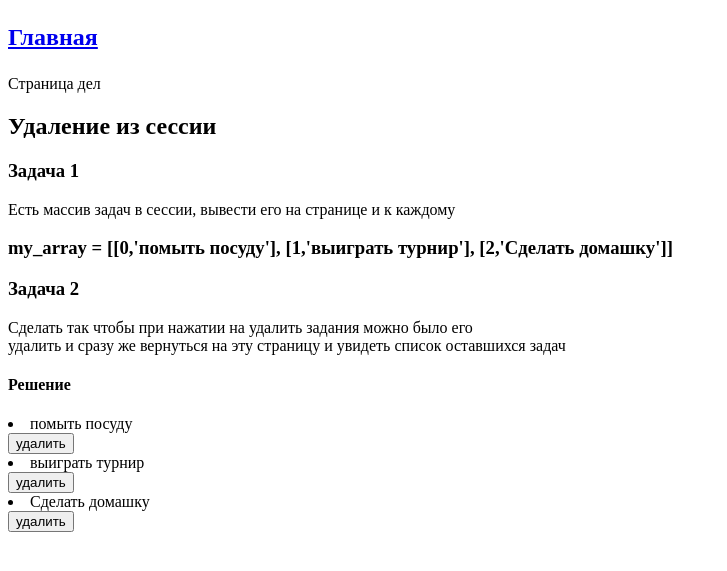
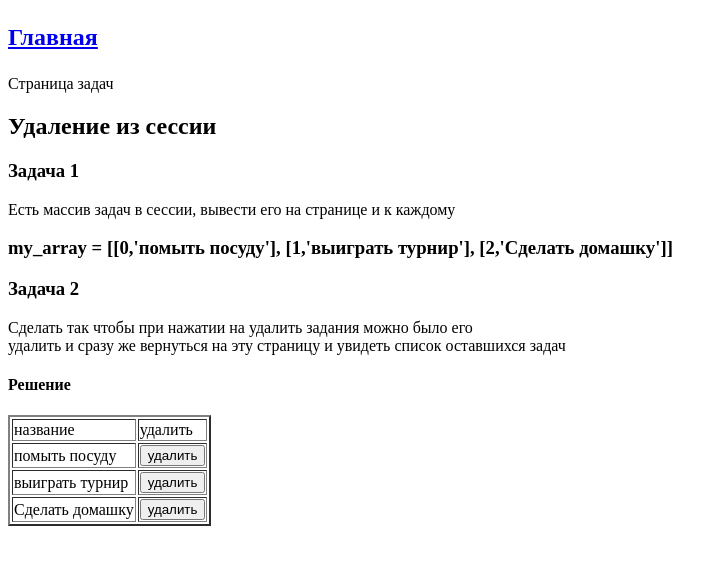
Before and after one commit to drhtka/webykhackbackend, a Django app: page /backend7/ in a window 1280 px wide. Shown: the top 571 px of the page, without its empty margins (0-727 px from the left). Run offline with Django 3.2, Linux system fonts and the light colour scheme.

Commit message:
Hackaton7

```diff
--- a/backend7/views.py
+++ b/backend7/views.py
@@ -17,12 +17,12 @@ class BackendDel7View(View):
     def post(self, request):
         id_del = int(request.POST.get('id'))
         my_test_ses = request.session['my_list']
-        my_counter = 0
+        #my_counter = 0
         for my_test_ses_s in my_test_ses:
             if my_test_ses_s[0] == id_del:
                 print('test')
                 print(my_test_ses_s[0])
-                del my_test_ses[my_counter]
-            my_counter += 1
+                del my_test_ses[0]
+            #my_counter += 1
         request.session['my_list'] = my_test_ses
         return render(request, 'backend7/backend7.html', {'my_array': request.session['my_list']})
--- a/templates/backend7/backend7.html
+++ b/templates/backend7/backend7.html
@@ -1,7 +1,7 @@
 {% extends 'base.html' %}
 {% block title %}<title>Backend 7</title>{% endblock title %}
 {% block content %}
-    <div>Страница дел</div>
+    <div>Страница задач</div>
 
     <h2>Удаление из сессии</h2>
     <div>
@@ -14,14 +14,25 @@
         удалить и сразу же вернуться на эту страницу и увидеть список оставшихся задач <br>
     </div>
     <h4><div>Решение</div></h4>
-    <div>
+
+        <table border="2">
+            <tr>
+
+                <td>название</td>
+                <td>удалить</td>
+
+
+            </tr>
         {% for my_array_s in my_array%}
         <form action="/backenddel7" method="post">
         {% csrf_token %}
+            <tr>
+        <td>{{ my_array_s.1 }}</td>
+    <td><button value="{{ my_array_s.0 }}" name="id">удалить</button></td>
+        </form>
+            </tr>
+    {% endfor %}
 
-        <li>{{ my_array_s.1 }}</li>
-        <button value="{{ my_array_s.0 }}" name="id">удалить</button>
-        </form>
-    {% endfor %}
-    </div>
+
+    </table>
 {% endblock content %}
```
